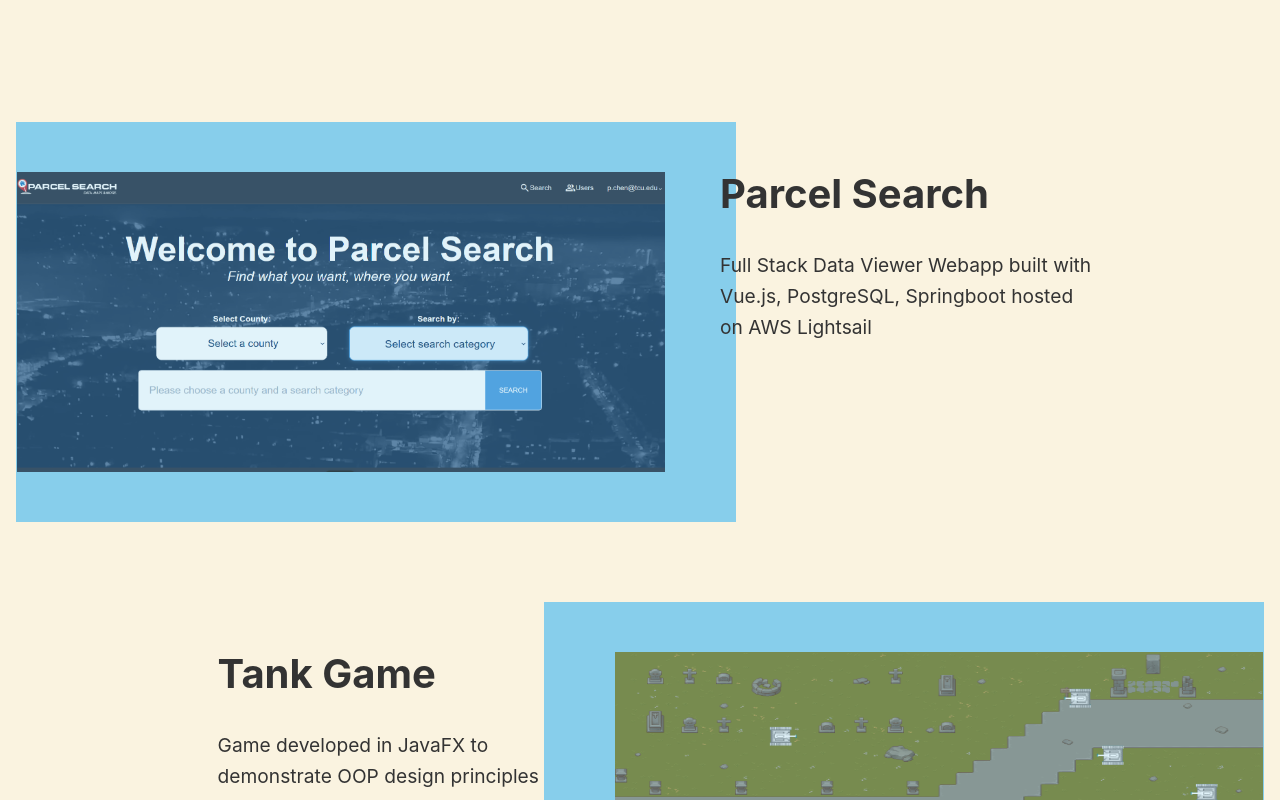
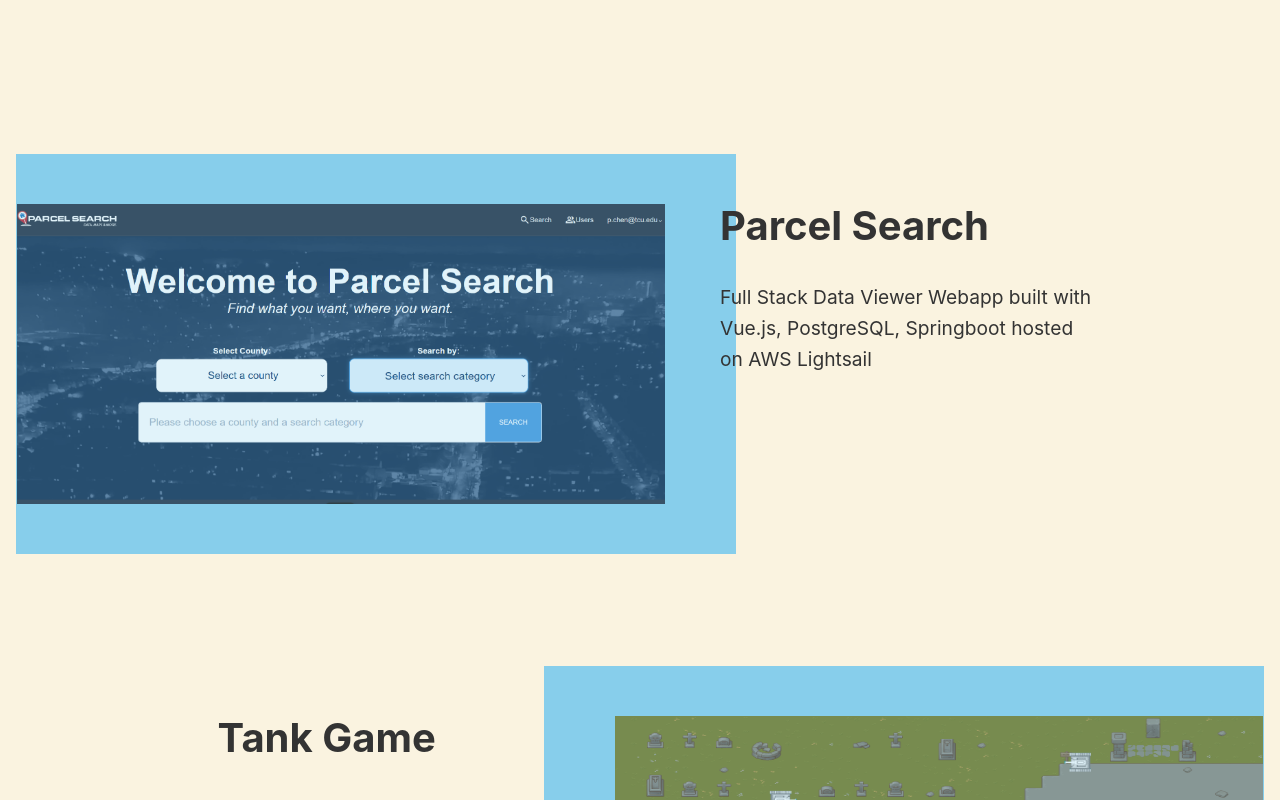
Before and after one commit to Choconaut/portfolio, a Vue app: page / in a window 1280 px wide. Shown: the part 2140-2940 px from the top of the page. Built offline with nearby package versions, Linux system fonts and the light colour scheme.

Commit message:
Fix project scrollbar bug
each project had its own scrollbar which made traversing the page difficult

```diff
--- a/src/views/ProjectView.vue
+++ b/src/views/ProjectView.vue
@@ -78,6 +78,8 @@ document.addEventListener('DOMContentLoaded', () => {
   flex-direction: row;
   opacity: 0;
   transition: transform 0.6s ease-out, opacity 0.6s ease-out;
+  padding-top: 2rem;
+  overflow: hidden;
 }
 
 .project:nth-child(odd) {
```
